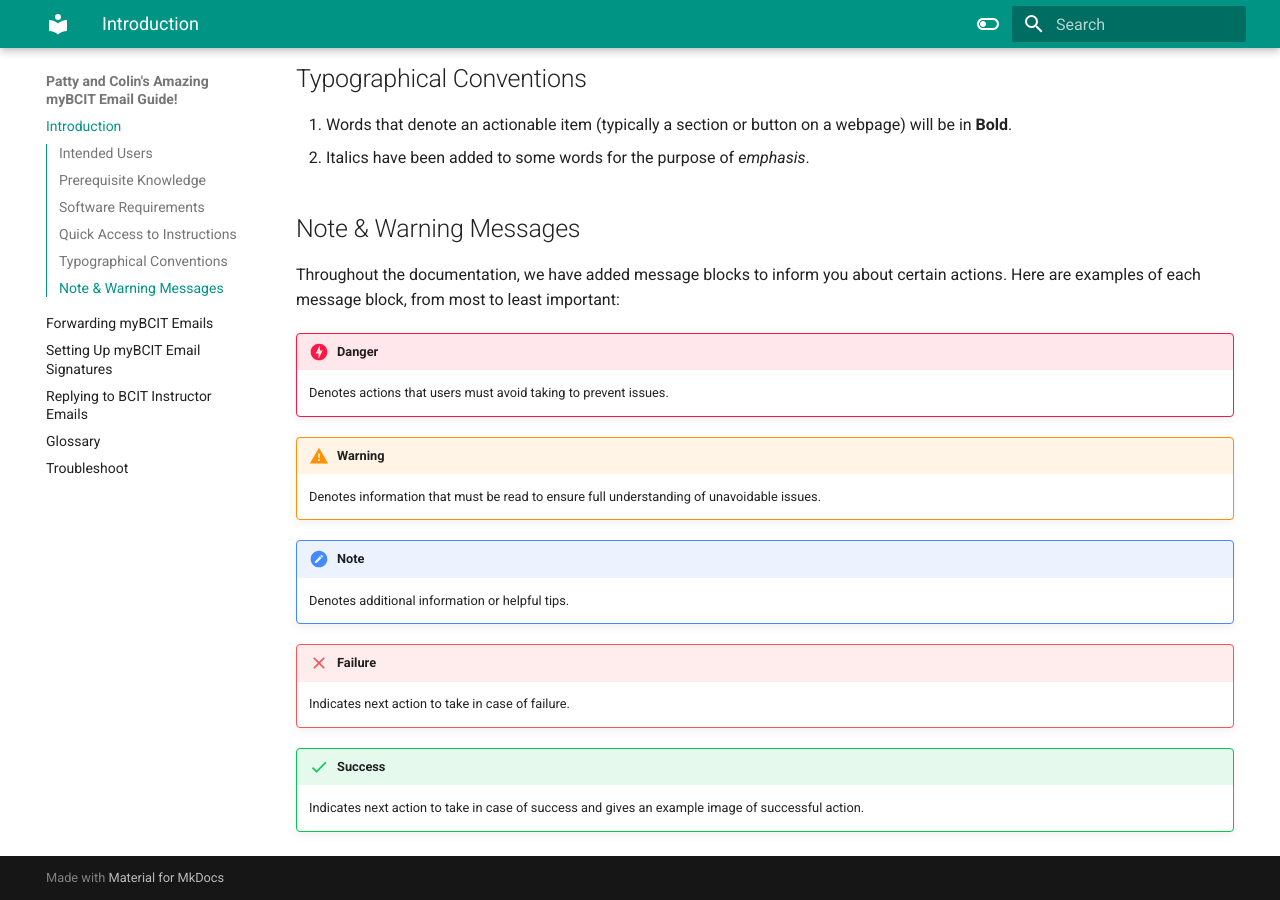
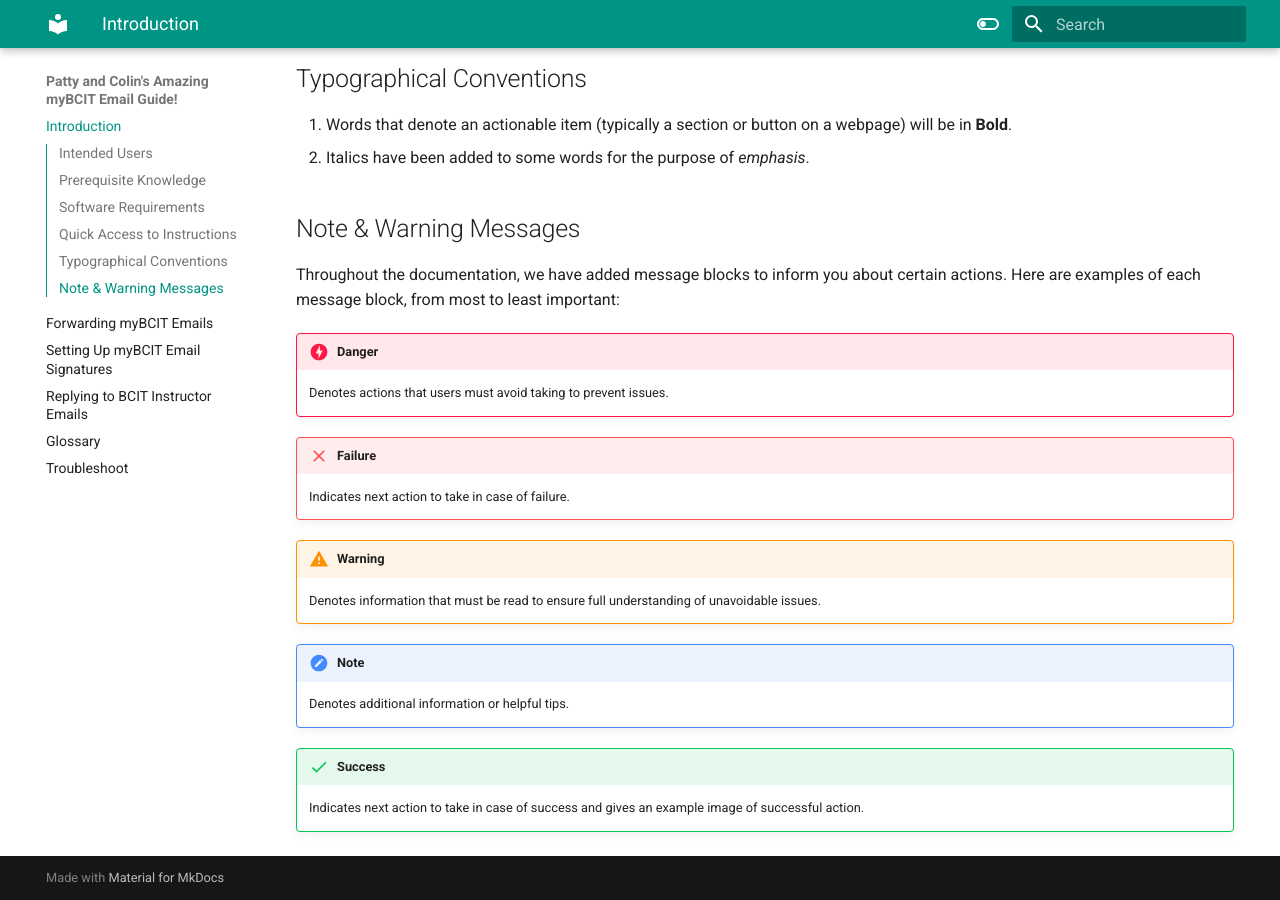
Before and after one commit to cdoig4/Colin-Patty_User_Guide, an MkDocs documentation site: the page built from docs/Introduction(Colin).md, in a window 1280 px wide and 900 px high, scrolled down 1003 px. Built offline with MkDocs 1.6.1 and Material for MkDocs 9.7.7, drawn with Linux system fonts in a browser that asks for light colours.

Commit message:
Change order of message section

```diff
--- a/docs/Introduction(Colin).md
+++ b/docs/Introduction(Colin).md
@@ -42,14 +42,14 @@
 !!! Danger "Danger"
     Denotes actions that users must avoid taking to prevent issues.
 
+!!! Failure "Failure"
+    Indicates next action to take in case of failure.
+
 !!! Warning "Warning"
     Denotes information that must be read to ensure full understanding of unavoidable issues.
 
 !!! Note "Note"
     Denotes additional information or helpful tips.
 
-!!! Failure "Failure"
-    Indicates next action to take in case of failure.
-
 !!! Success "Success"
     Indicates next action to take in case of success and gives an example image of successful action.
```
